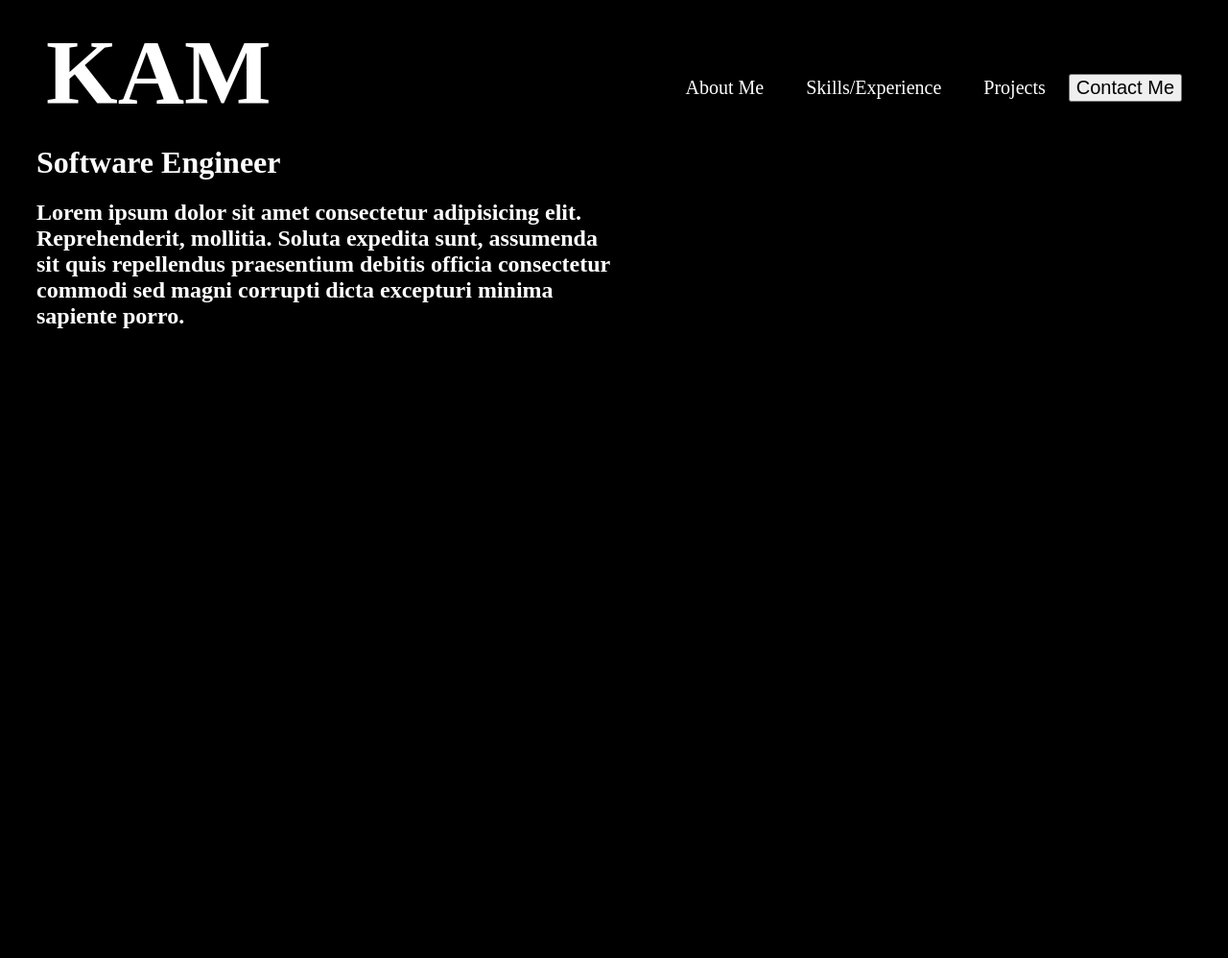
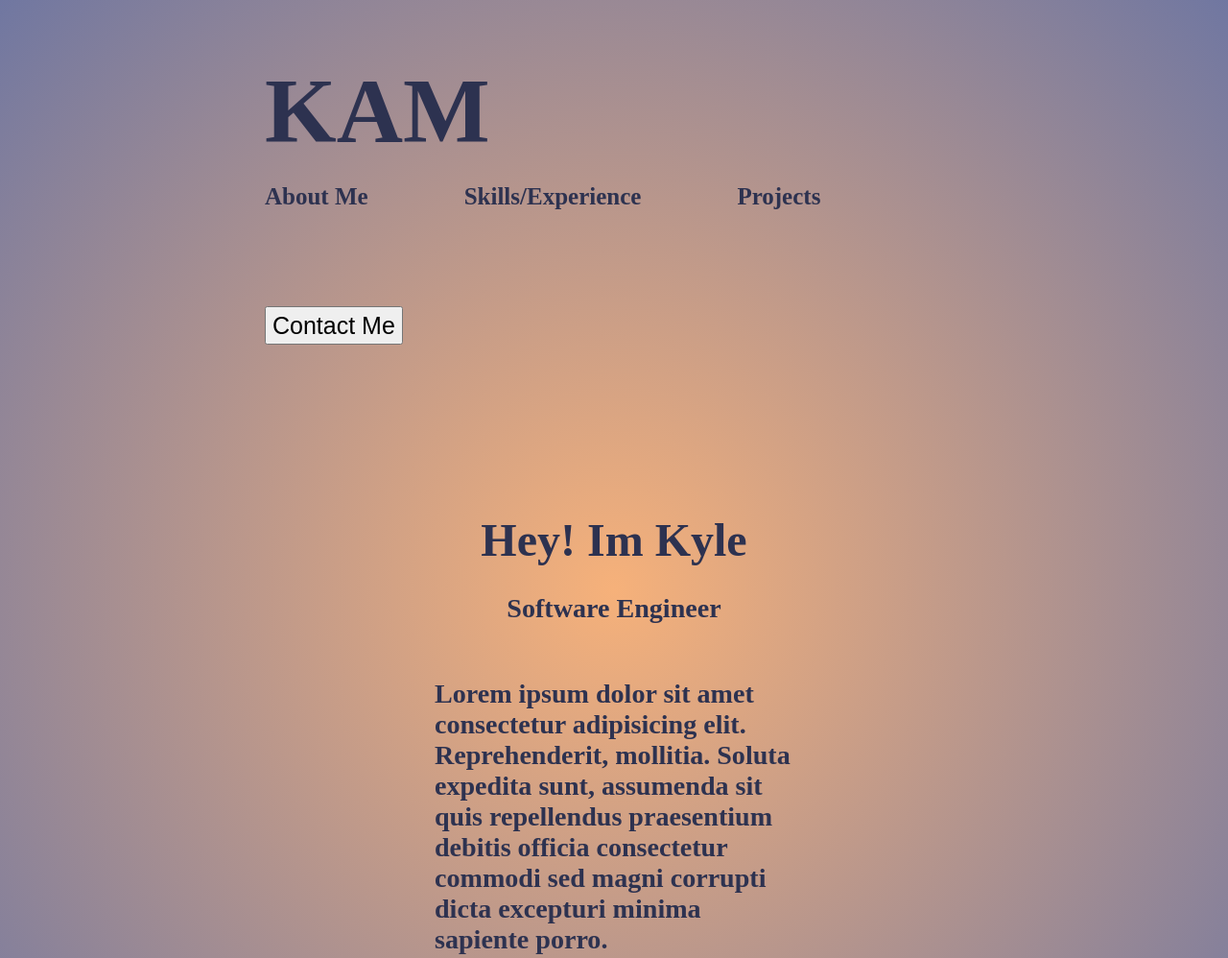
Before and after one commit to markyleangela/Portfolio, a plain HTML site: page index.html in a window 1280 px wide. Shown: the top 998 px of the page at 96% size. Before the commit the page ends 800 px from the top, so only its background shows below. Drawn offline with Linux system fonts and the light colour scheme.

Commit message:
changed display to flexbox, added colors

```diff
--- a/index.html
+++ b/index.html
@@ -10,19 +10,23 @@
         <link rel="stylesheet" href="style.css">
     </head>
     <body>
-        <div class="nav">
-            <div id="Logo"><h1>KAM</h1></div>
-            <div id="tabs">
-                <li id="about"> <a href="about.html">About Me</a> </li>
-                <li id="skills"><a href="skills.html">Skills/Experience</a> </li>
-                <li id="projects"> <a href="projects.html">Projects</a> </li>
-                <button id="contact"> Contact Me</button>
+        <div class="header-logo-navigation">
+
+            <div class="logo"><h1>KAM</h1></div>
+            <div class="header-navigation">
+                <li class="about"> <a href="about.html">About Me</a> </li>
+                <li class="skills"><a href="skills.html">Skills/Experience</a> </li>
+                <li class="projects"> <a href="projects.html">Projects</a> </li>
+                <button class="contact"> Contact Me</button>
             </div>
 
+
         </div>
+
         <div class="intro">
-            <h1>Software Engineer</h1>
-            <h2>Lorem ipsum dolor sit amet consectetur adipisicing elit. Reprehenderit, mollitia. Soluta expedita sunt, assumenda sit quis repellendus praesentium debitis officia consectetur commodi sed magni corrupti dicta excepturi minima sapiente porro.</h2>
+            <h1 class="name-title">Hey! Im Kyle</h1>
+            <h3 class="position-title">Software Engineer</h1>
+            <h3 class="description-title">Lorem ipsum dolor sit amet consectetur adipisicing elit. Reprehenderit, mollitia. Soluta expedita sunt, assumenda sit quis repellendus praesentium debitis officia consectetur commodi sed magni corrupti dicta excepturi minima sapiente porro.</h2>
         </div>
 
 
--- a/style.css
+++ b/style.css
@@ -1,9 +1,19 @@
 html {
-    background-color: black;
-    margin-left: 20px;
-    margin-right: 20px;
+   margin: 0;
+
 
 }
+
+body {
+   margin: 50px;
+   margin-left: 20%;
+   margin-right: 20%;
+ background: rgb(45,50,80); /*THIS IS THE COLOR PALLETE*/
+background: radial-gradient(circle, rgba(45,50,80,1) 0%,
+ rgba(246,177,122,1) 0%,
+ rgba(112,119,161,1) 100%);
+}
+
 
 h1 {
    margin: 0;
@@ -15,50 +25,92 @@ div{
 }
 
 
-
-#Logo {
-   color: #ffffff;
+.logo {
+   color: #2D3250;
    font-size: 3rem;
    padding: 0;
-   width: fit-content;
-   display: inline-block;
+   text-align: center;
 
 }
 
-#tabs {
-   display: inline-block;
-   float: right;
-   margin-top: 50px;
+.header-logo-navigation {
+   display: flex;
+   height: auto;
+   flex-wrap: wrap;
+   justify-content: space-between;
+
+}
+
+
+.header-navigation {
+   display: flex;
+   gap: 100px;
+   flex-wrap: wrap;
+   align-items: center;
+
+}
+
+
+.contact {
+   height: 40px;
+   font-size: 25px;
+}
+
+
+.contact:hover{
+   background-color: #7077A1;
+}
 
 
 
-}
-#tabs > li{
-   margin: 10px;
-   display: inline-block;
-   padding:  10px;
-
-}
-
-.intro {
-   color: #ffffff;
-   clear: both;
-   width: 50%;
-}
-
- #about:hover, #skills:hover, #projects:hover, #contact:hover{
-   background-color: green
+ .about:hover, .skills:hover, .projects:hover{
+   text-decoration: underline;
  }
 
  #contact {
    font-size: 20px;
  }
 
+a{
+   color: #2D3250;
+   font-size: 25px;
+   text-decoration: none;
+   font-weight: bold;
+
+}
+
+li {
+   list-style-type: none;
+}
+
+.intro {
+   display: flex;
+   flex-direction: column;
+   align-items: center;
+   justify-content: center;
+   color: #2D3250;
+   font-size: x-large;
+   height: 800px;
+}
+
+.description-title {
+   width: 50%;
+}
 
 
-a {
-   color: #ffffff;
-   font-size: 20px;
-   text-decoration: none;
 
+
+@media (max-width: 1000px) {
+   .header-logo-navigation {
+      gap: 20px;
+      flex-direction: column;
+   }
+
+   .header-navigation{
+      flex-direction: column;
+   }
+
+   .intro {
+      height: fit-content;
+   }
 }
```
Also changed, not shown: images/bg.jpg (added), images/color pallette.png (added).
